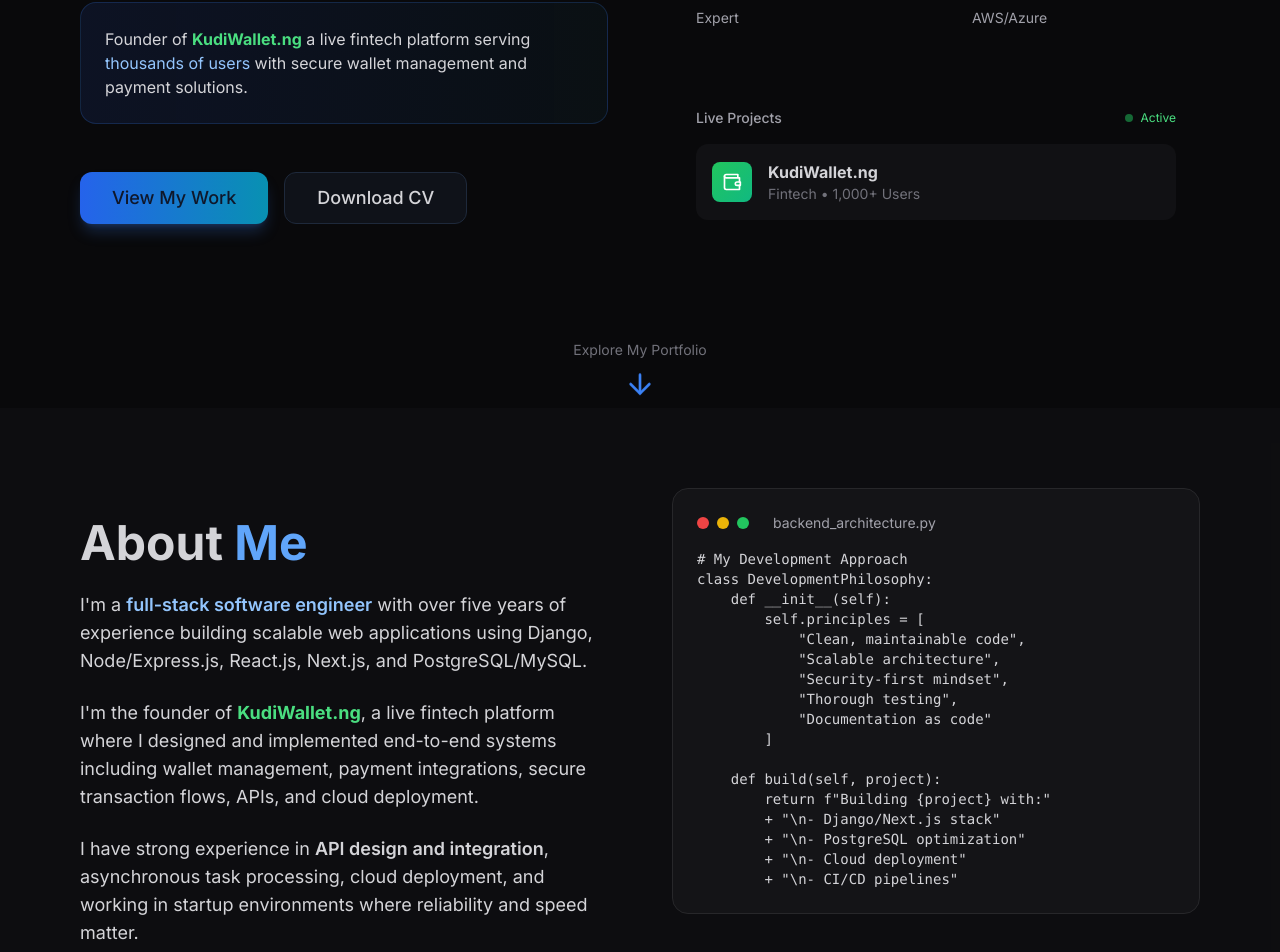
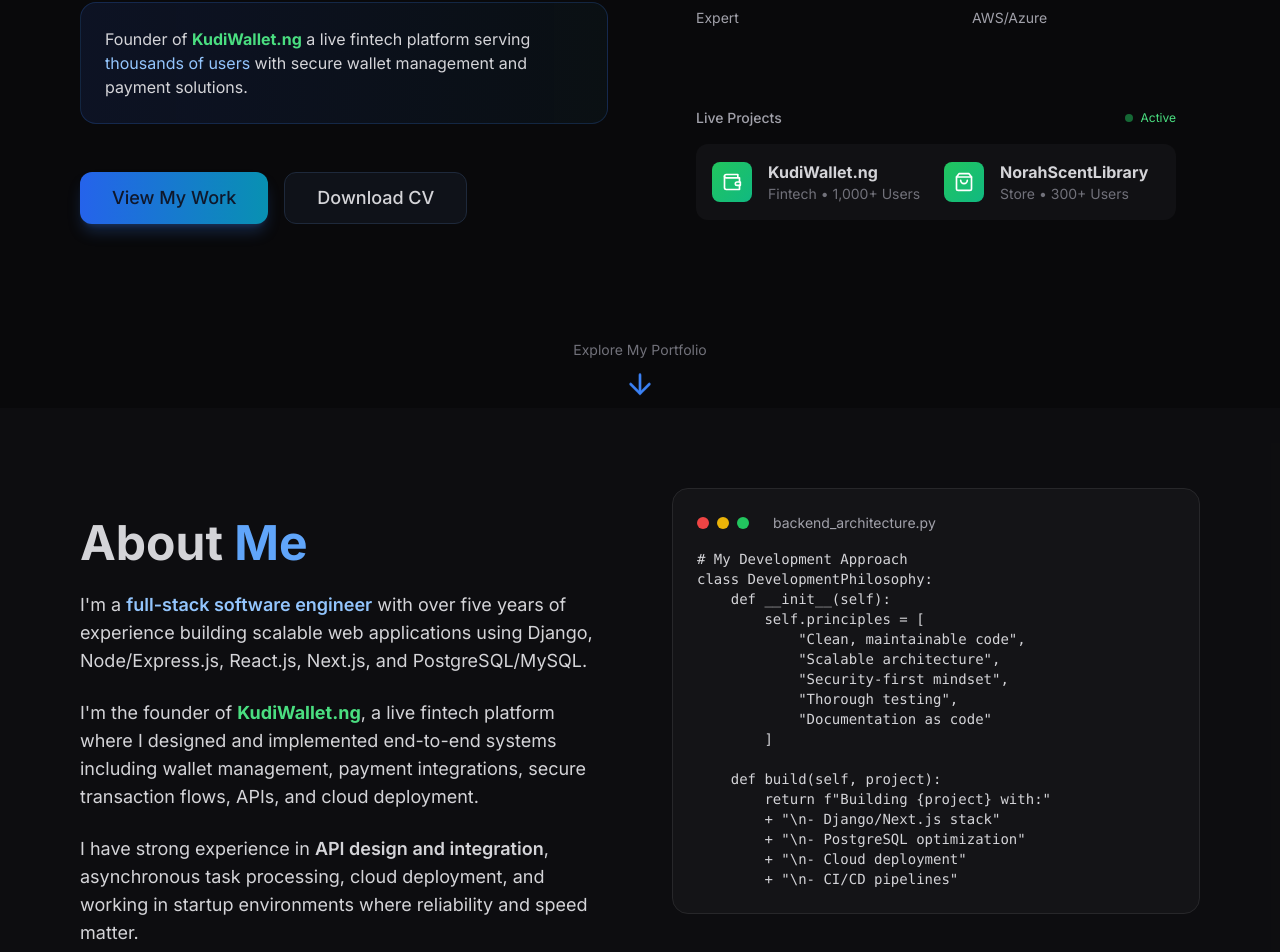
Before and after one commit to its-jedu/myportfolio, a Next.js app: page / in a window 1280 px wide. Shown: the part 828-1780 px from the top of the page. Built offline with nearby package versions, Linux system fonts and the light colour scheme.

Commit message:
Portfolio ready for deployment

```diff
--- a/src/components/hero.tsx
+++ b/src/components/hero.tsx
@@ -1,5 +1,5 @@
 import { Button } from "@/components/ui/button";
-import { ArrowDown, Code2, Server, Cloud, Database, Sparkles, Wallet } from "lucide-react";
+import { ArrowDown, Code2, Server, Cloud, Database, Sparkles, Wallet, ShoppingBag } from "lucide-react";
 import Image from "next/image";
 import Link from "next/link";
 
@@ -149,8 +149,16 @@
                     <div className="font-bold text-sm md:text-base truncate">KudiWallet.ng</div>
                     <div className="text-xs md:text-sm text-zinc-500 truncate">Fintech • 1,000+ Users</div>
                   </div>
+                  <div className="w-8 h-8 md:w-10 md:h-10 bg-gradient-to-br from-green-500 to-emerald-500 rounded-lg flex items-center justify-center flex-shrink-0">
+                    <ShoppingBag className="w-4 h-4 md:w-5 md:h-5 text-white" />
+                  </div>
+                  <div className="flex-1 min-w-0">
+                    <div className="font-bold text-sm md:text-base truncate">NorahScentLibrary</div>
+                    <div className="text-xs md:text-sm text-zinc-500 truncate">Store • 300+ Users</div>
+                  </div>
                 </div>
               </div>
+
             </div>
           </div>
         </div>
```
